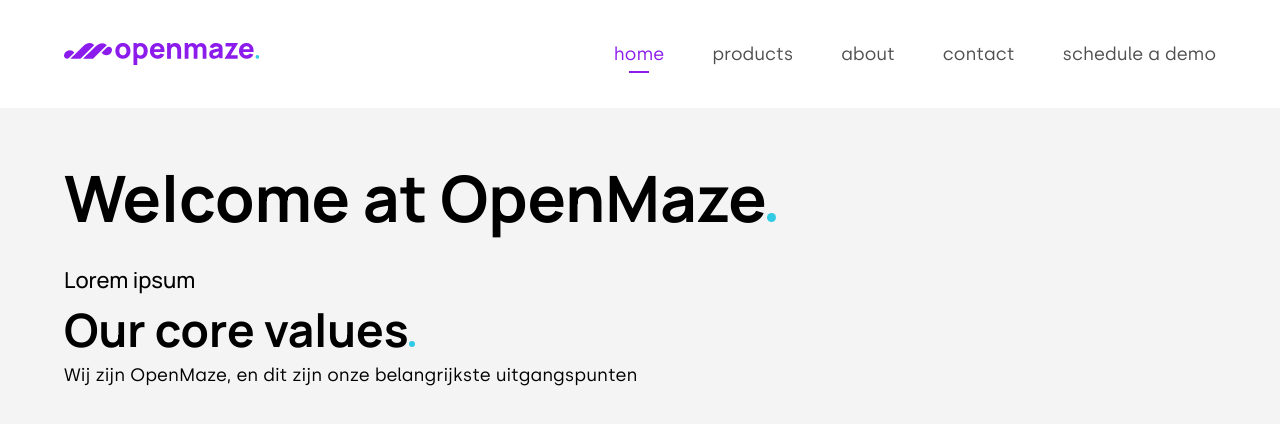
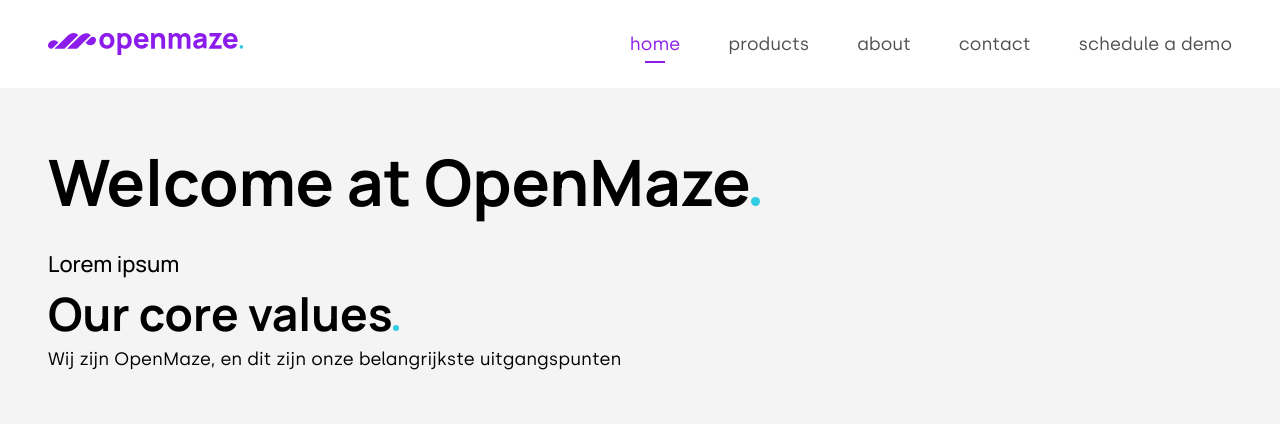
Before and after one commit to Open-Maze/website, a React (Create React App) app: page / in a window 1280 px wide. Shown: the top 424 px of the page. Built offline with nearby package versions, Linux system fonts and the light colour scheme.

Commit message:
Fix navbar height

```diff
--- a/src/components/Nav/Nav.scss
+++ b/src/components/Nav/Nav.scss
@@ -3,11 +3,11 @@
 
 .nav {
   width: 100%;
-  height: 110px;
+  height: 90px;
   display: flex;
   justify-content: space-between;
   align-items: center;
-  padding: 0 $spacing-064;
+  padding: 0 $spacing-048;
   border-bottom: 2px solid $bleach;
   position: fixed;
   background: $white;
--- a/src/pages/shared.scss
+++ b/src/pages/shared.scss
@@ -4,7 +4,7 @@
 .page {
   height: 100%;
   min-height: 100vh;
-  padding: $spacing-064;
+  padding: $spacing-048;
 
   h1 {
     margin-top: $spacing-096;
```
